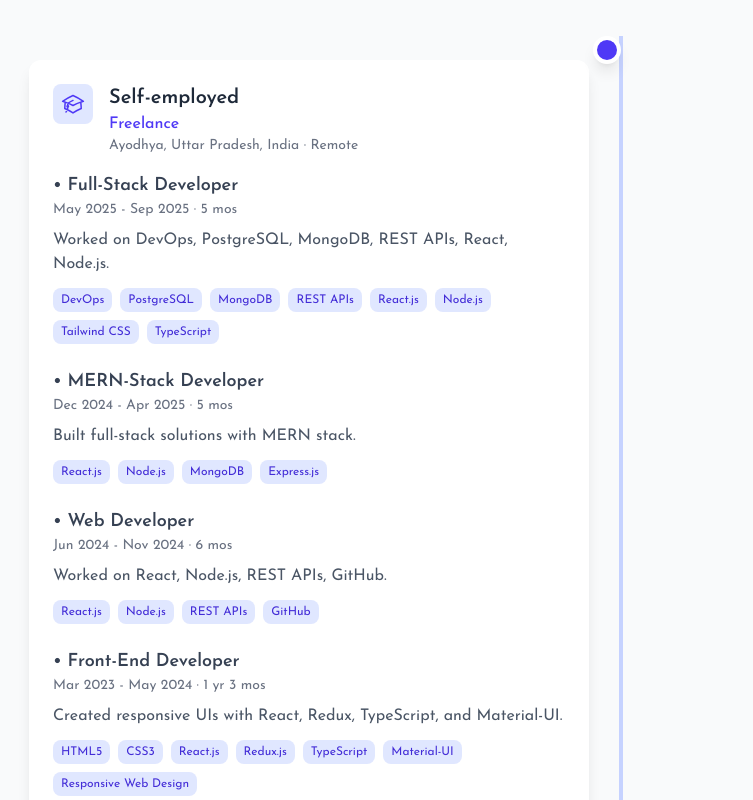
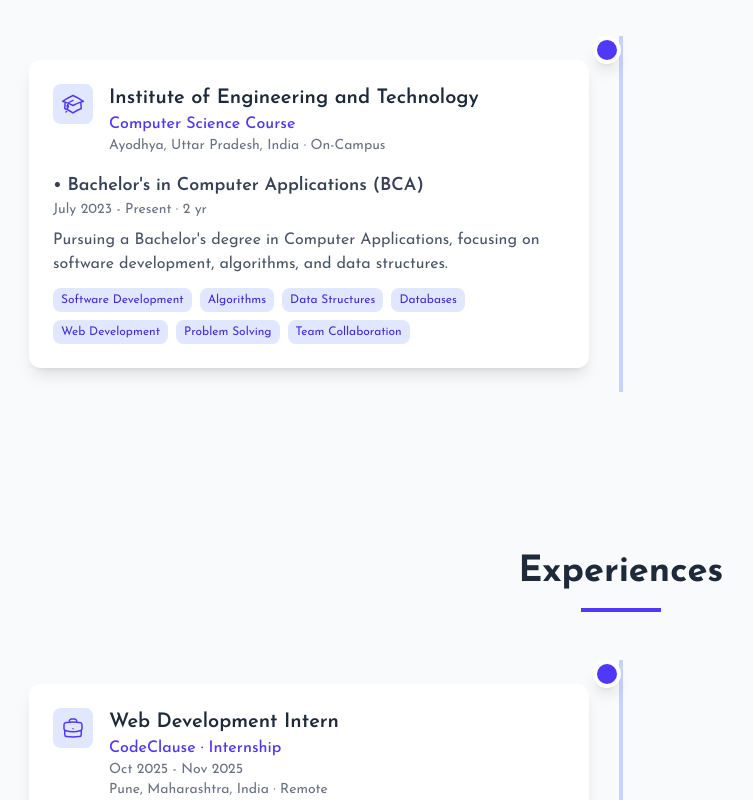
Before and after one commit to imanchalsingh/PORTFOLiO, a React (Vite) app: page / in a window 1280 px wide. Shown: the part 2480-3280 px from the top of the page, without its empty margins (19-772 px from the left). Built offline with nearby package versions, Linux system fonts and the light colour scheme; a web font is replaced by a local one.

Commit message:
commit changes

```diff
--- a/src/components/Education.jsx
+++ b/src/components/Education.jsx
@@ -5,57 +5,6 @@ import { AcademicCapIcon } from "@heroicons/react/24/outline";
 
 const Education = () => {
   const education = [
-    {
-      institute: "Self-employed",
-      type: "Freelance",
-      actual_location: "Ayodhya, Uttar Pradesh, India",
-      location: "Remote",
-      roles: [
-        {
-          role: "Full-Stack Developer",
-          period: "May 2025 - Sep 2025 · 5 mos",
-          description:
-            "Worked on DevOps, PostgreSQL, MongoDB, REST APIs, React, Node.js.",
-          skills: [
-            "DevOps",
-            "PostgreSQL",
-            "MongoDB",
-            "REST APIs",
-            "React.js",
-            "Node.js",
-            "Tailwind CSS",
-            "TypeScript",
-          ],
-        },
-        {
-          role: "MERN-Stack Developer",
-          period: "Dec 2024 - Apr 2025 · 5 mos",
-          description: "Built full-stack solutions with MERN stack.",
-          skills: ["React.js", "Node.js", "MongoDB", "Express.js"],
-        },
-        {
-          role: "Web Developer",
-          period: "Jun 2024 - Nov 2024 · 6 mos",
-          description: "Worked on React, Node.js, REST APIs, GitHub.",
-          skills: ["React.js", "Node.js", "REST APIs", "GitHub"],
-        },
-        {
-          role: "Front-End Developer",
-          period: "Mar 2023 - May 2024 · 1 yr 3 mos",
-          description:
-            "Created responsive UIs with React, Redux, TypeScript, and Material-UI.",
-          skills: [
-            "HTML5",
-            "CSS3",
-            "React.js",
-            "Redux.js",
-            "TypeScript",
-            "Material-UI",
-            "Responsive Web Design",
-          ],
-        },
-      ],
-    },
     {
       institute: "Institute of Engineering and Technology",
       type: "Computer Science Course",
```
